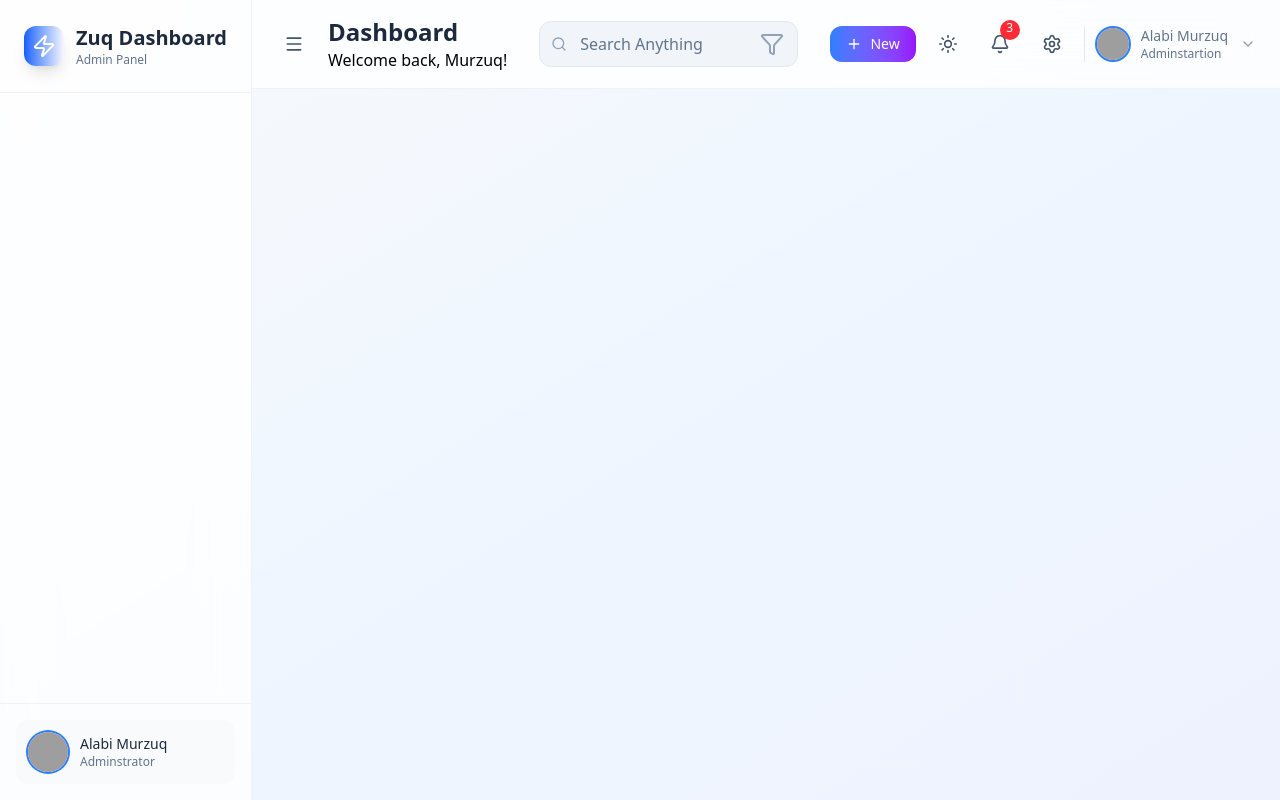
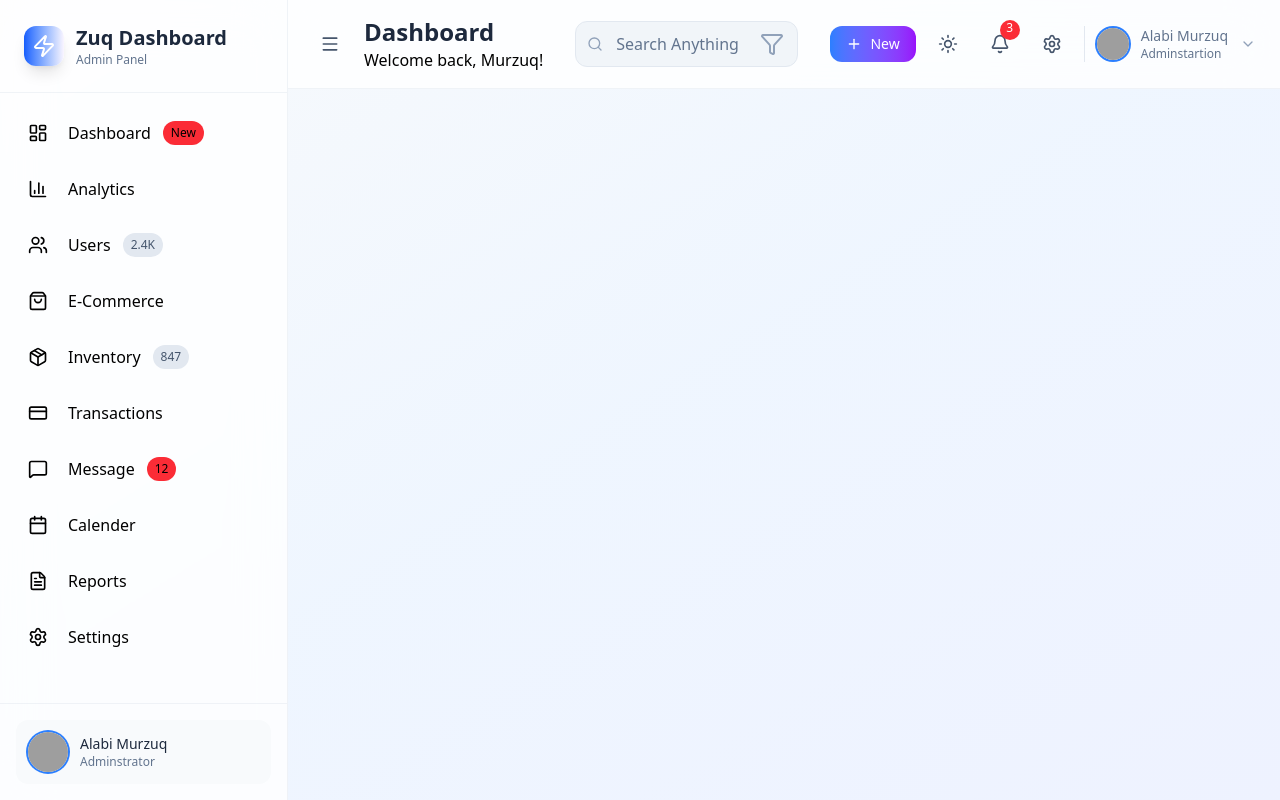
Before and after one commit to Murzuq/Zuq-Admin-Dashboard, a React (Vite) app: page / in a window 1280 px wide. Built offline with nearby package versions, Linux system fonts and the light colour scheme; grey boxes are pictures that could not be loaded.

Commit message:
Added menuItems

```diff
--- a/src/components/Layout/Sidebar.tsx
+++ b/src/components/Layout/Sidebar.tsx
@@ -1,8 +1,93 @@
-import { Zap } from 'lucide-react'
+import {
+  BarChart3,
+  Calendar,
+  CreditCard,
+  FileText,
+  LayoutDashboard,
+  MessageSquare,
+  Package,
+  Settings,
+  ShoppingBag,
+  Users,
+  Zap,
+} from 'lucide-react'
+
+const menuItems = [
+  {
+    id: 'dashboard',
+    icon: LayoutDashboard,
+    label: 'Dashboard',
+    active: true,
+    badge: 'New',
+  },
+  {
+    id: 'analytics',
+    icon: BarChart3,
+    label: 'Analytics',
+    submenus: [
+      { id: 'overview', label: 'Overview' },
+      { id: 'reports', label: 'Reports' },
+      { id: 'insights', label: 'Insights' },
+    ],
+  },
+  {
+    id: 'users',
+    icon: Users,
+    label: 'Users',
+    count: '2.4K',
+    submenus: [
+      { id: 'all-users', label: 'All Users' },
+      { id: 'roles', label: 'Roles & Permissions' },
+      { id: 'activity', label: 'User Activity' },
+    ],
+  },
+  {
+    id: 'ecommerce',
+    icon: ShoppingBag,
+    label: 'E-Commerce',
+    submenus: [
+      { id: 'products', label: 'Products' },
+      { id: 'orders', label: 'Orders' },
+      { id: 'customers', label: 'Customers' },
+    ],
+  },
+  {
+    id: 'inventory',
+    icon: Package,
+    label: 'Inventory',
+    count: '847',
+  },
+  {
+    id: 'transactions',
+    icon: CreditCard,
+    label: 'Transactions',
+  },
+  {
+    id: 'message',
+    icon: MessageSquare,
+    label: 'Message',
+    badge: '12',
+  },
+  {
+    id: 'calender',
+    icon: Calendar,
+    label: 'Calender',
+  },
+  {
+    id: 'reports',
+    icon: FileText,
+    label: 'Reports',
+  },
+  {
+    id: 'settings',
+    icon: Settings,
+    label: 'Settings',
+  },
+]
 
 function Sidebar() {
   return (
-    <div className='relative z-10 flex flex-col border-r border-slate-200/50 bg-white/80 backdrop-blur-xl transition duration-300 ease-in-out dark:border-slate-700/50 dark:bg-slate-900/80'>
+    <div className='relative z-10 flex w-72 flex-col border-r border-slate-200/50 bg-white/80 backdrop-blur-xl transition duration-300 ease-in-out dark:border-slate-700/50 dark:bg-slate-900/80'>
       {/* Logo */}
       <div className='border-b border-slate-200/50 p-6 dark:border-slate-700/50'>
         <div className='flex items-center space-x-3'>
@@ -23,7 +108,35 @@ function Sidebar() {
       </div>
 
       {/* Navigation  */}
-      <nav className='flex-1 space-y-2 overflow-y-auto p-4'></nav>
+      <nav className='flex-1 space-y-2 overflow-y-auto p-4'>
+        {menuItems.map((item) => {
+          return (
+            <div key={item.id}>
+              <button
+                className={`flex w-full items-center justify-between rounded-xl p-3 transition-all duration-200`}
+              >
+                <div className='flex items-center space-x-3'>
+                  <item.icon className={`h-5 w-5`} />
+                  {/* Conditional Render */}
+                  <>
+                    <span className='ml-2 font-medium'>{item.label}</span>
+                    {item.badge && (
+                      <span className='text-white- rounded-full bg-red-500 px-2 py-1 text-xs'>
+                        {item.badge}
+                      </span>
+                    )}
+                    {item.count && (
+                      <span className='rounded-full bg-slate-200 px-2 py-1 text-xs text-slate-600 dark:bg-slate-700 dark:text-slate-300'>
+                        {item.count}
+                      </span>
+                    )}
+                  </>
+                </div>
+              </button>
+            </div>
+          )
+        })}
+      </nav>
 
       {/* User Profile */}
       <div className='border-t border-slate-200/50 p-4 dark:border-slate-700/50'>
```
